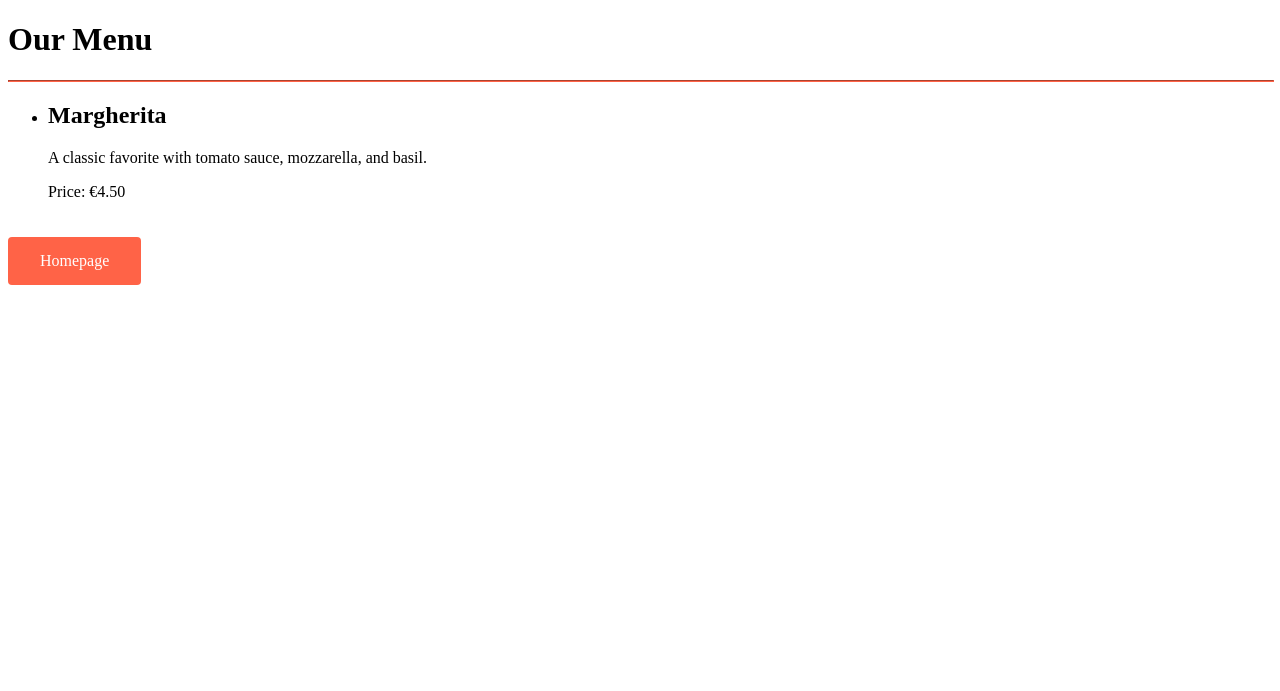
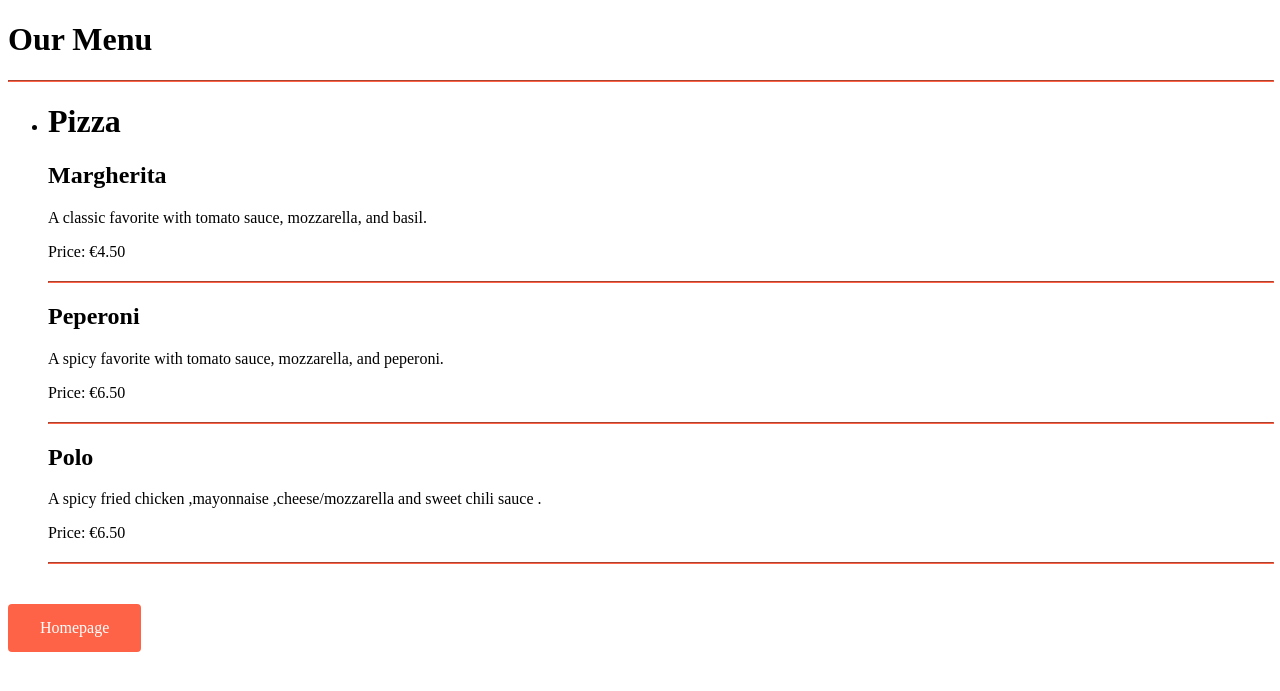
Before and after one commit to N1ksata/Pizza_app, a Django app: template pizza_app/templates/pizza_app/menu.html in a window 1280 px wide. Shown: the top 691 px of the page. Run offline with Django 5.2, Linux system fonts and the light colour scheme; the template is opened without the code that fills it, so the values that code supplies are empty; parts of the project's set-up code (start-up, migrations or seed data) failed here and were passed over.

Commit message:
Adding pizzas

```diff
--- a/pizza_app/templates/pizza_app/menu.html
+++ b/pizza_app/templates/pizza_app/menu.html
@@ -12,9 +12,20 @@
         <hr style="width: 100%; margin: 20px auto; border-color: #ff6347;">
         <ul>
                 <li>
+                    <h1>Pizza</h1>
                     <h2>Margherita</h2>
                     <p>A classic favorite with tomato sauce, mozzarella, and basil.</p>
                     <p>Price: €4.50</p>
+                    <hr style="width: 100%; margin: 20px auto; border-color: #ff6347;">
+                    <h2>Peperoni</h2>
+                    <p>A spicy favorite with tomato sauce, mozzarella, and peperoni.</p>
+                    <p>Price: €6.50</p>
+                    <hr style="width: 100%; margin: 20px auto; border-color: #ff6347;">
+                    <h2>Polo</h2>
+                    <p>A spicy fried chicken ,mayonnaise ,cheese/mozzarella and sweet chili sauce .</p>
+                    <p>Price: €6.50</p>
+                    <hr style="width: 100%; margin: 20px auto; border-color: #ff6347;">
+
                 </li>
 
         </ul>
```
